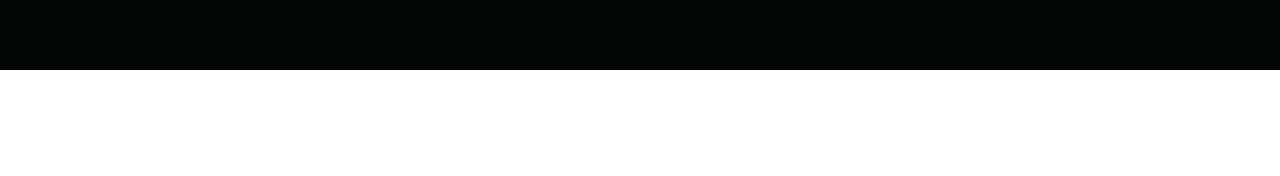
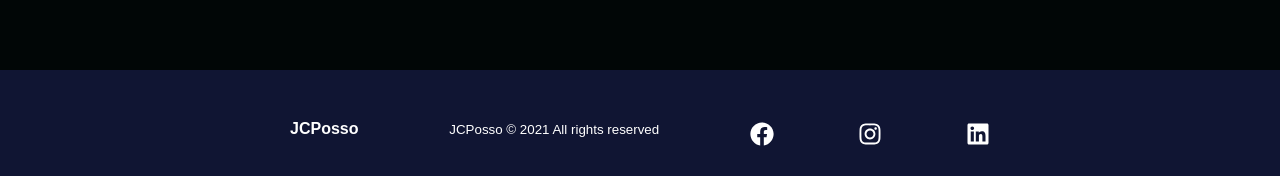
Before and after one commit to JCPosso/react-portfolio-website, a React (Create React App) app: page / in a window 1280 px wide. Shown: the part 2850-3026 px from the top of the page. Before the commit the page ends 2920 px from the top, so only its background shows below. Built offline with nearby package versions, Linux system fonts and the light colour scheme; a web font is replaced by a local one.

Commit message:
footer ok

```diff
--- /dev/null
+++ b/src/Components/Footer/FooterElements.js
@@ -0,0 +1,63 @@
+import styled from 'styled-components';
+import {Link} from 'react-router-dom';
+
+export const FooterContainer = styled.div`
+    background-color: #101533;
+`;
+
+export const FooterWrap = styled.div`
+    padding: 25px 20px;
+    display: flex;
+    flex-direction: column;
+    justify-content: center;
+    align-items: center;
+    max-width: 900px;
+    margin: 0 auto;
+`;
+
+export const  SocialMedia = styled.div`
+    max-width: 800px;
+    width: 100%;
+
+`;
+
+export const SocialMediaWrap = styled.div`
+    display:flex;
+    justify-content: space-between;
+    align-items:center;
+    max-width: 700px;
+    margin: 25px  auto 0 auto;
+
+    @media screen and (max-width: 520px){
+        flex-direction: column;
+    }
+`;
+
+export const SocialLogo = styled(Link)`
+    color: #fff;
+    justify-self: start;
+    cursor:pointer;
+    text-decoration: none;
+    font-size: 1.5 rem;
+    display:flex;
+    align-items: center;
+    margin-bottom: 16px;
+    font-weight: bold;
+`;
+
+export const  WebSiteRight = styled.small`
+    color: #fff;
+    margin-bottom:  16px;
+`;
+
+export const SocialIcons = styled.div`
+    display:flex;
+    justify-content: space-between;
+    align-iems: center;
+    width: 240px;
+`;
+
+export const SocialIconLink = styled.a`
+    color: #fff;
+    font-size:24px;
+`;
--- /dev/null
+++ b/src/Components/Footer/index.js
@@ -0,0 +1,40 @@
+import React from 'react'
+import {FaFacebook, FaInstagram,FaLinkedin} from 'react-icons/fa';
+import {
+    FooterContainer,
+    FooterWrap,
+    SocialMedia,
+    SocialMediaWrap,
+    SocialIcons,
+    SocialIconLink,
+    WebSiteRight,
+    SocialLogo
+
+} from './FooterElements';
+const Footer = () => {
+    return (
+        <FooterContainer>
+            <FooterWrap>
+                <SocialMedia>
+                    <SocialMediaWrap>
+                        <SocialLogo to='/'>JCPosso</SocialLogo>
+                        <WebSiteRight>JCPosso © {new Date().getFullYear()} All rights  reserved</WebSiteRight>
+                        <SocialIcons>
+                            <SocialIconLink href="/" target="_blank" arial-label="Facebook">
+                                <FaFacebook/>
+                            </SocialIconLink>
+                            <SocialIconLink href="/" target="_blank" arial-label="Instagram">
+                                <FaInstagram/>
+                            </SocialIconLink>
+                            <SocialIconLink href="/" target="_blank" arial-label="LinkedIn">
+                                <FaLinkedin/>
+                            </SocialIconLink>
+                        </SocialIcons>
+                    </SocialMediaWrap>
+                </SocialMedia>
+            </FooterWrap>
+        </FooterContainer>
+    )
+}
+
+export default Footer
--- a/src/pages/index.js
+++ b/src/pages/index.js
@@ -5,6 +5,7 @@ import {homeS1,homeS2,homeS3} from '../Components/InfoSection/Data';
 import HeroSection from '../Components/HeroSection';
 import InfoSection from '../Components/InfoSection';
 import Projects from '../Components/Projects';
+import Footer from '../Components/Footer';
 
 const Home = () => {
     const [isOpen,setOpen] = useState(false);
@@ -20,6 +21,7 @@ const Home = () => {
         <InfoSection {...homeS1} />
         <InfoSection {...homeS2} />
         <Projects/>
+        <Footer/>
         </>
     )
 }
```
Also changed, not shown: src/Components/Contact/ContactElements.js (added), src/Components/Contact/index.js (added).
